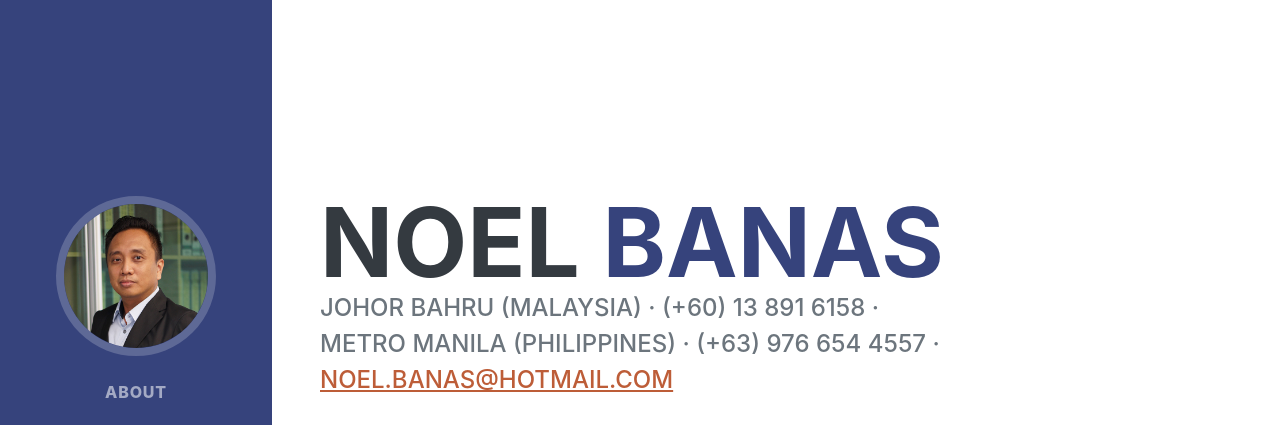
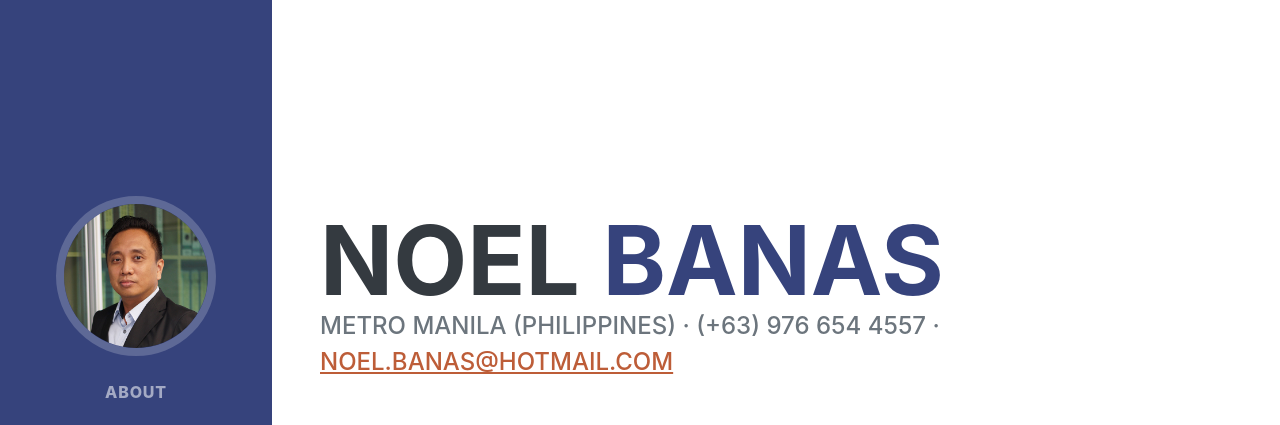
Before and after one commit to n0elbanas/my-cv, a plain HTML site: page index.html in a window 1280 px wide. Shown: the top 425 px of the page. Drawn offline with nearby package versions, Linux system fonts and the light colour scheme; a script that the page names is missing; a web font is replaced by a local one.

Commit message:
Update index.html

```diff
--- a/index.html
+++ b/index.html
@@ -41,7 +41,7 @@
                         <span class="text-primary">Banas</span>
                     </h1>
                     <div class="subheading mb-5">
-                        Johor Bahru (Malaysia) · (+60) 13 891 6158 · <br>Metro Manila (Philippines) · (+63) 976 654 4557 ·
+                        Metro Manila (Philippines) · (+63) 976 654 4557 ·
                         <br><a href="mailto:noel.banas@hotmail.com">noel.banas@hotmail.com</a>
                     </div>
                     <p class="lead mb-5">Driven IT professional with 10+ years of experience, combining a sharp eye for quality with a passion for continuous growth in web development.</p>
```
